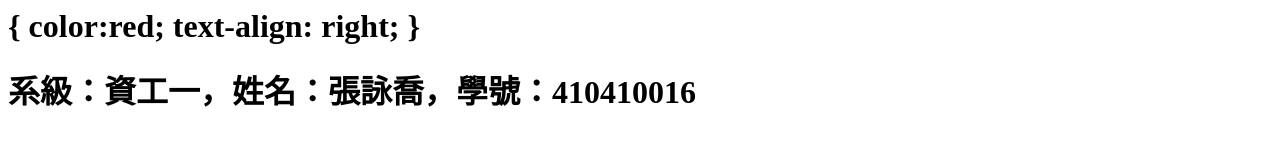
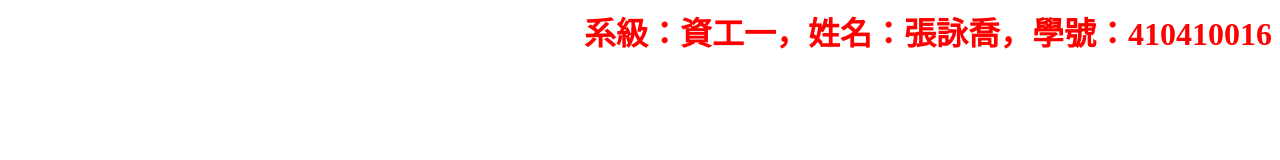
Before and after one commit to 5cchild/5cchild_W4HW.github.io, a plain HTML site: page index.html in a window 1280 px wide. Drawn offline with Linux system fonts and the light colour scheme.

Commit message:
Update index.html

```diff
--- a/index.html
+++ b/index.html
@@ -2,11 +2,13 @@
     <head>
     <title>this is home page of zhang-yong-qiao    </title>
     </head>
-    <body>
-        <h1>{
+    <style>
+        h1{
         color:red;
         text-align: right;
         }
+    </style>
+    <body>
         <h1>系級：<abbr>資工一</abbr>，姓名：<abbr>張詠喬</abbr>，學號：<abbr>410410016</abbr></h1>
     </body>
 </html>
```
